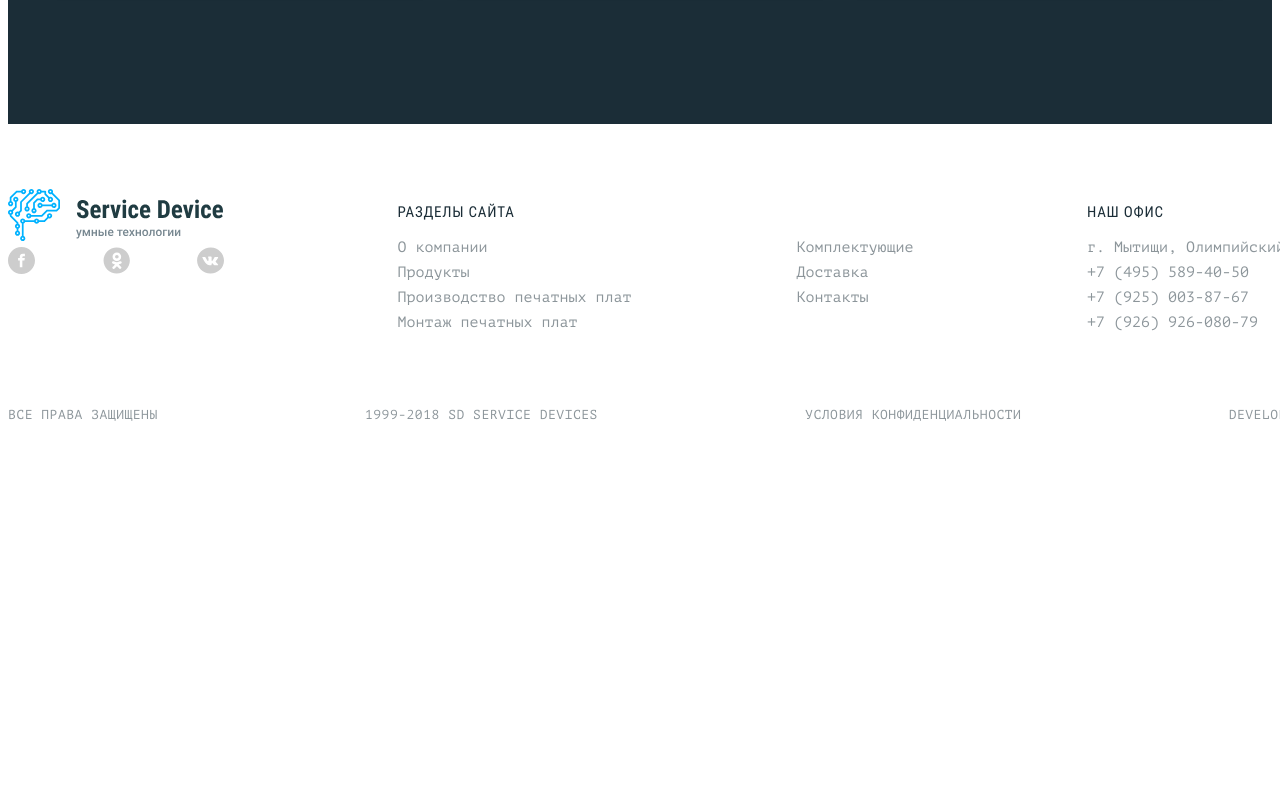
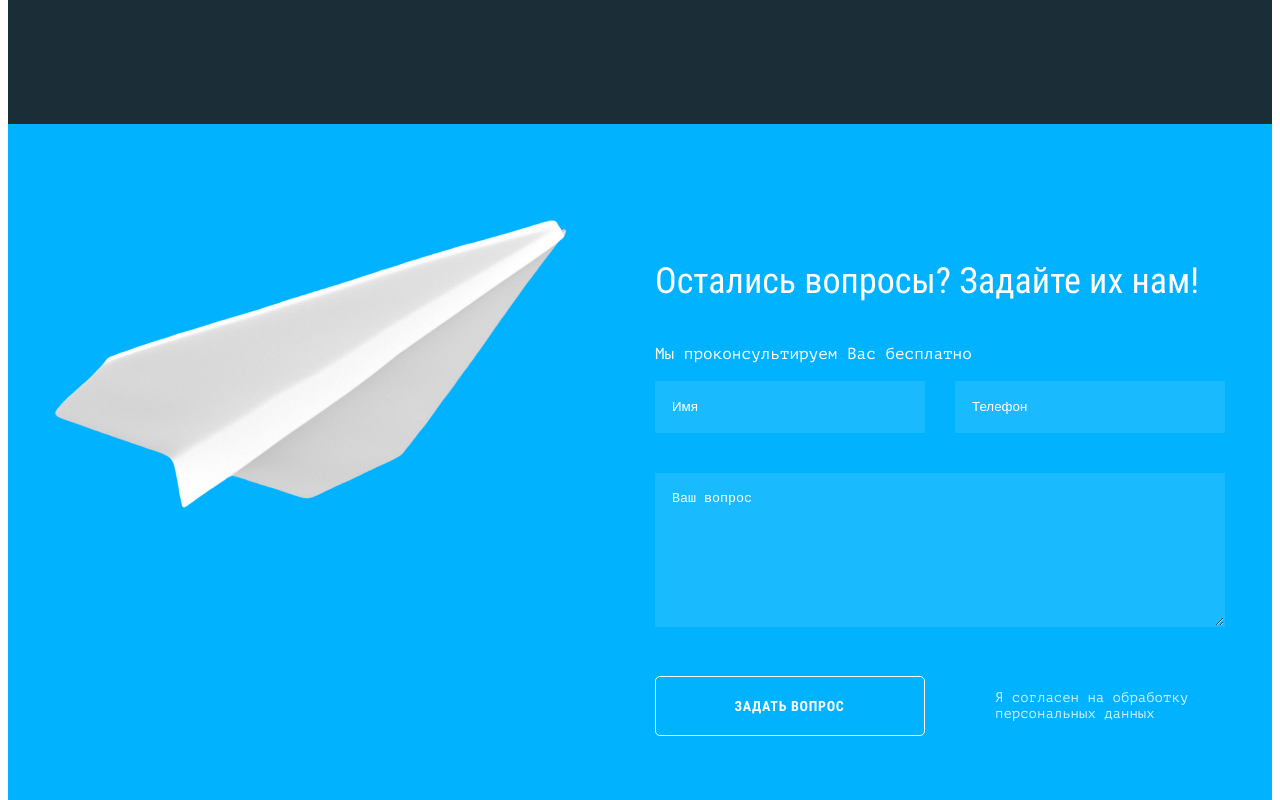
Before and after one commit to Kotwade/smartdevice, a website: page source/index.html in a window 1280 px wide. Shown: the part 3100-3900 px from the top of the page. Before the commit the page ends 3540 px from the top, so only its background shows below. Drawn offline with nearby package versions, Linux system fonts and the light colour scheme; files that its build step writes are made by us from their sources.

Commit message:
Добавляет блок с форомой для десктопа

```diff
--- a/source/index.html
+++ b/source/index.html
@@ -94,6 +94,32 @@
         </ul>
       </div>
     </section>
+    <section class="form">
+      <div class="form__container">
+        <div class="form__image-wrapper">
+          <img class="form__image" src="img/paper-airplane.png" width="511" height="288" alt="Бумажный самолёт">
+        </div>
+        <form class="form__wrapper" method="POST" action="https://echo.htmlacademy.ru">
+          <h3>Остались вопросы? Задайте их нам!</h3>
+          <p>Мы проконсультируем Вас бесплатно</p>
+          <div class="form__field">
+            <label>
+              <input type="text" name="name" placeholder="Имя" required>
+            </label>
+            <label>
+              <input type="tel" name="tel" placeholder="Телефон" required>
+            </label>
+            <div class="form__textarea">
+              <textarea name="question" placeholder="Ваш вопрос"></textarea>
+            </div>
+          </div>
+          <div class="form__submit">
+            <button class="button form__button" type="submit">Задать вопрос</button>
+            <p>Я согласен на обработку  персональных данных</p>
+          </div>
+        </form>
+      </div>
+    </section>
   </main>
   <footer class="page-footer">
     <div class="page-footer__wrapper">
--- /dev/null
+++ b/source/sass/blocks/form.scss
@@ -0,0 +1,88 @@
+.form {
+  background-color: $blue;
+}
+
+.form__container {
+  width: 1170px;
+  margin: 0 auto;
+  padding-top: 96px;
+  padding-bottom: 113px;
+  display: flex;
+  justify-content: space-between;
+}
+
+.form__image-wrapper {
+  width: 511px;
+}
+
+.form__wrapper {
+  width: 570px;
+}
+
+.form__wrapper h3 {
+  font-family: "Roboto Condensed", "Arial", sans-serif;
+  font-weight: 400;
+  font-size: 36px;
+  line-height: 51px;
+  color: $white;
+}
+
+.form__wrapper p {
+  line-height: 22px;
+  color: $white;
+}
+
+.form__field {
+  width: 570px;
+  display: flex;
+  justify-content: space-between;
+  flex-wrap: wrap;
+}
+
+.form__field input {
+  width: 270px;
+  line-height: 22px;
+  color: $white;
+  background-color: rgba($white, 0.1);
+  padding: 14px 16px;
+  margin-bottom: 40px;
+  border: 1px solid transparent;
+
+  &::placeholder {
+    line-height: 22px;
+    color: $white;
+  }
+}
+
+.form__textarea textarea {
+  width: 570px;
+  height: 154px;
+  line-height: 22px;
+  background-color: rgba($white, 0.1);
+  color: $white;
+  padding: 14px 16px;
+  margin-bottom: 43px;
+  border: 1px solid transparent;
+
+  &::placeholder {
+    line-height: 22px;
+    color: $white;
+  }
+}
+
+.form__submit {
+  display: flex;
+  justify-content: space-between;
+}
+
+.form__button {
+  width: 270px;
+}
+
+.form__submit p {
+  font-size: 14px;
+  line-height: 16px;
+  color: $white;
+  opacity: 0.8;
+  width: 230px;
+}
--- a/source/sass/style.scss
+++ b/source/sass/style.scss
@@ -10,3 +10,4 @@
 @import "./blocks/advantages.scss";
 @import "./blocks/company.scss";
 @import "./blocks/products.scss";
+@import "./blocks/form.scss";
```
Also changed, not shown: build/css/style.min.css, build/index.html, 1 other file.
